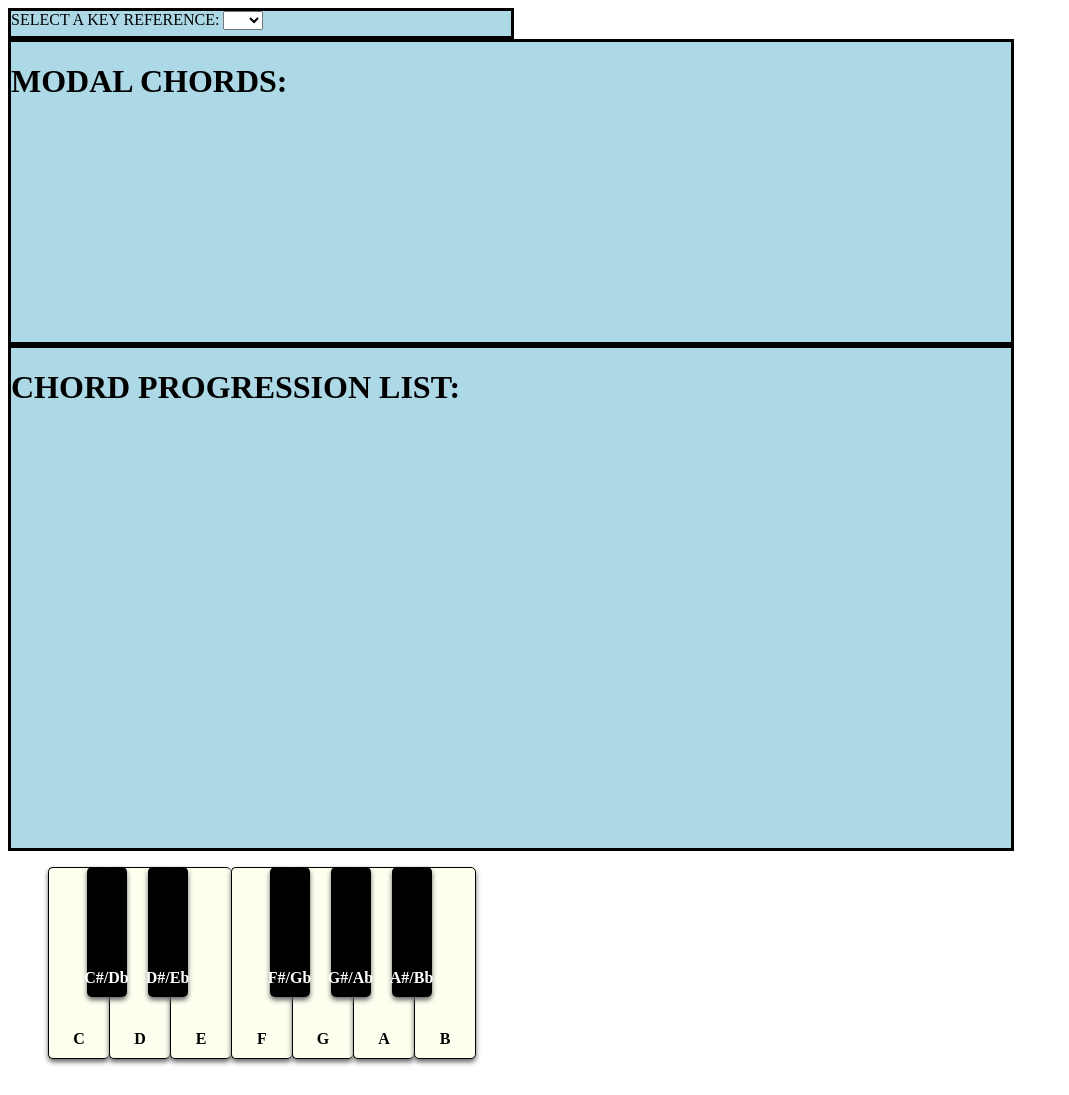
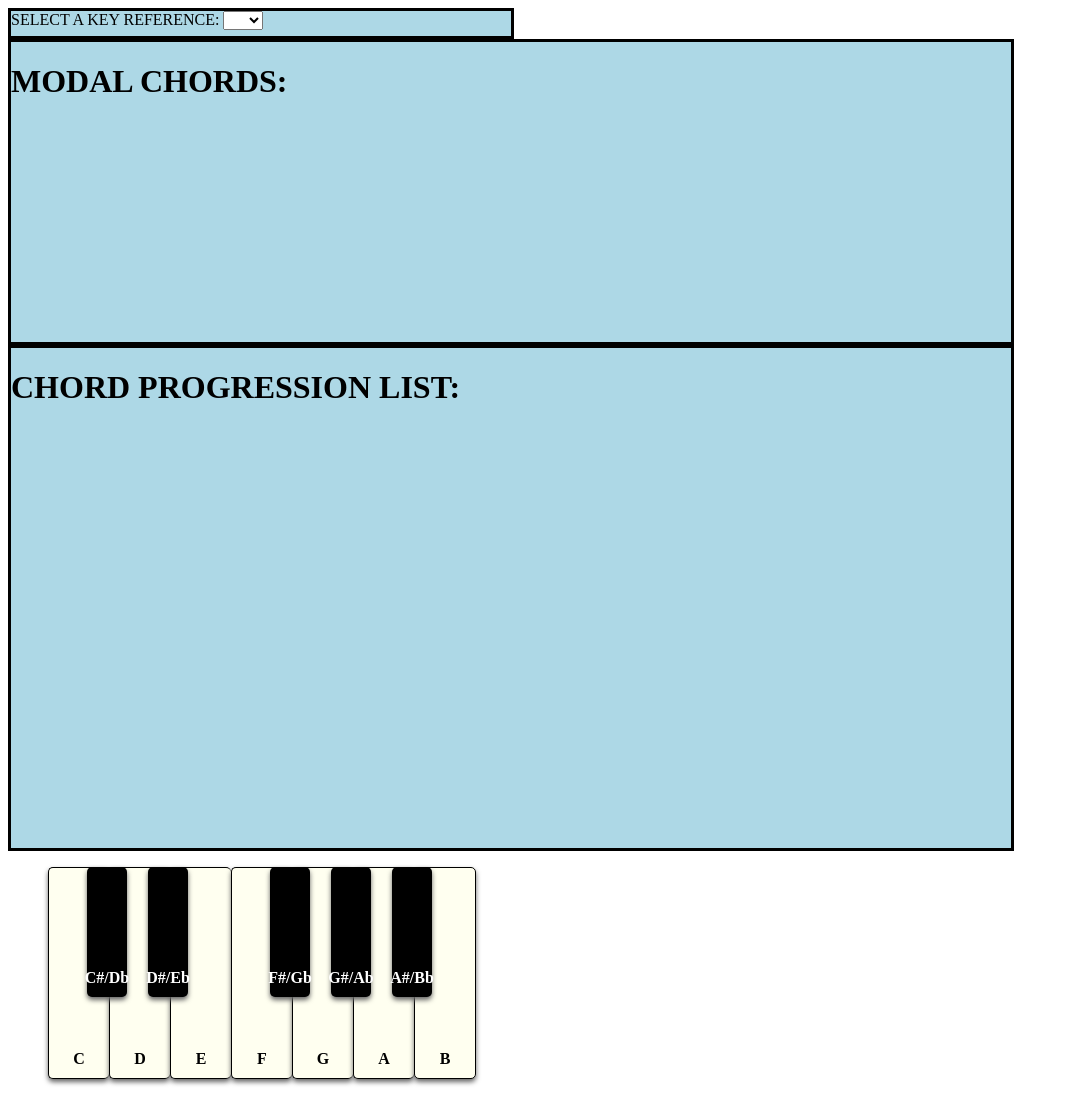
Before and after one commit to olivieromassi/ChordSchool, a Vue app: page / in a window 1280 px wide. Shown: the whole page, without its empty margins (0-1069 px from the left). Built offline with nearby package versions, Linux system fonts and the light colour scheme.

Commit message:
Changed some style content

```diff
--- a/src/components/Piano.vue
+++ b/src/components/Piano.vue
@@ -44,7 +44,7 @@
     .key {
         position: relative;
         width: 60px;
-        height: 180px;
+        height: 200px;
         border: 1px solid black;
         border-right: none;
         background: #fffff0;
@@ -62,7 +62,7 @@
     ul .black-key {
         position: absolute;
         top: -1px;
-        left: 37.5px;
+        left: 38px;
         width: 40px;
         height: 120px;
         background: black;
```
